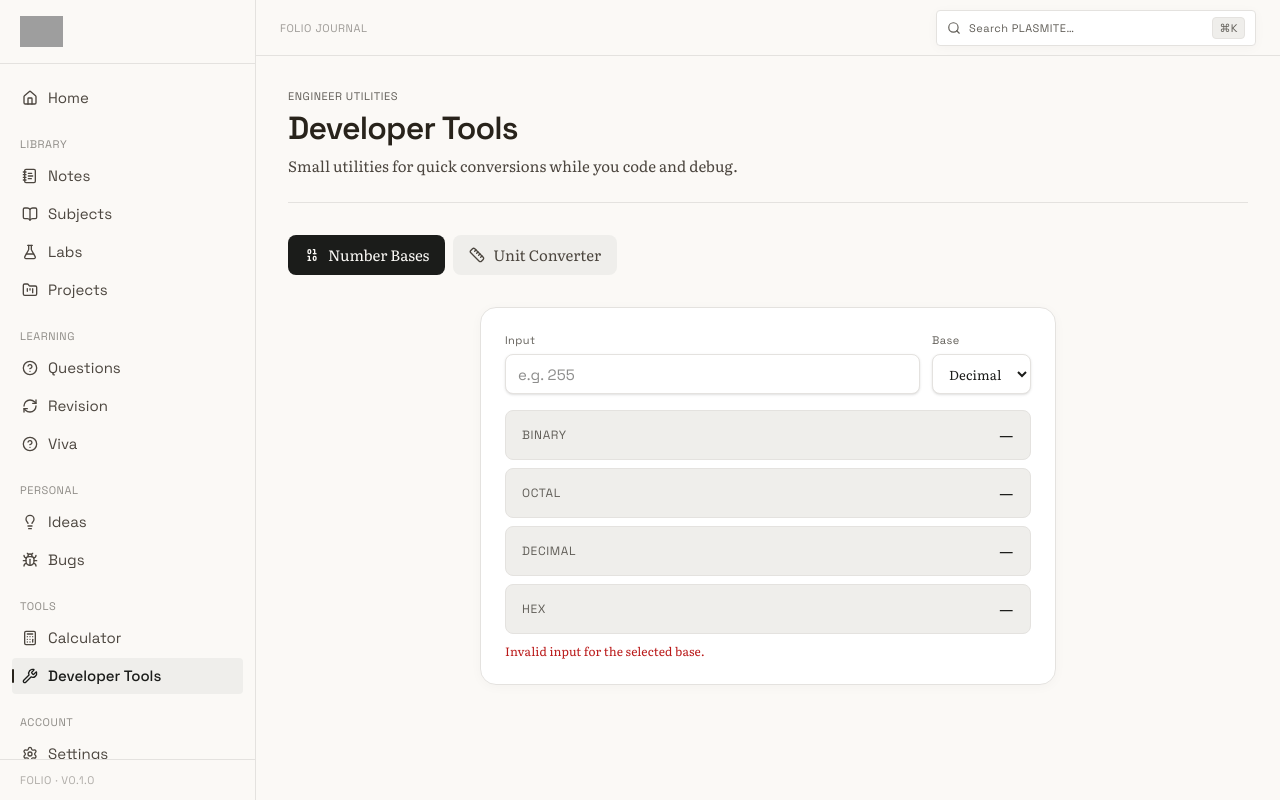
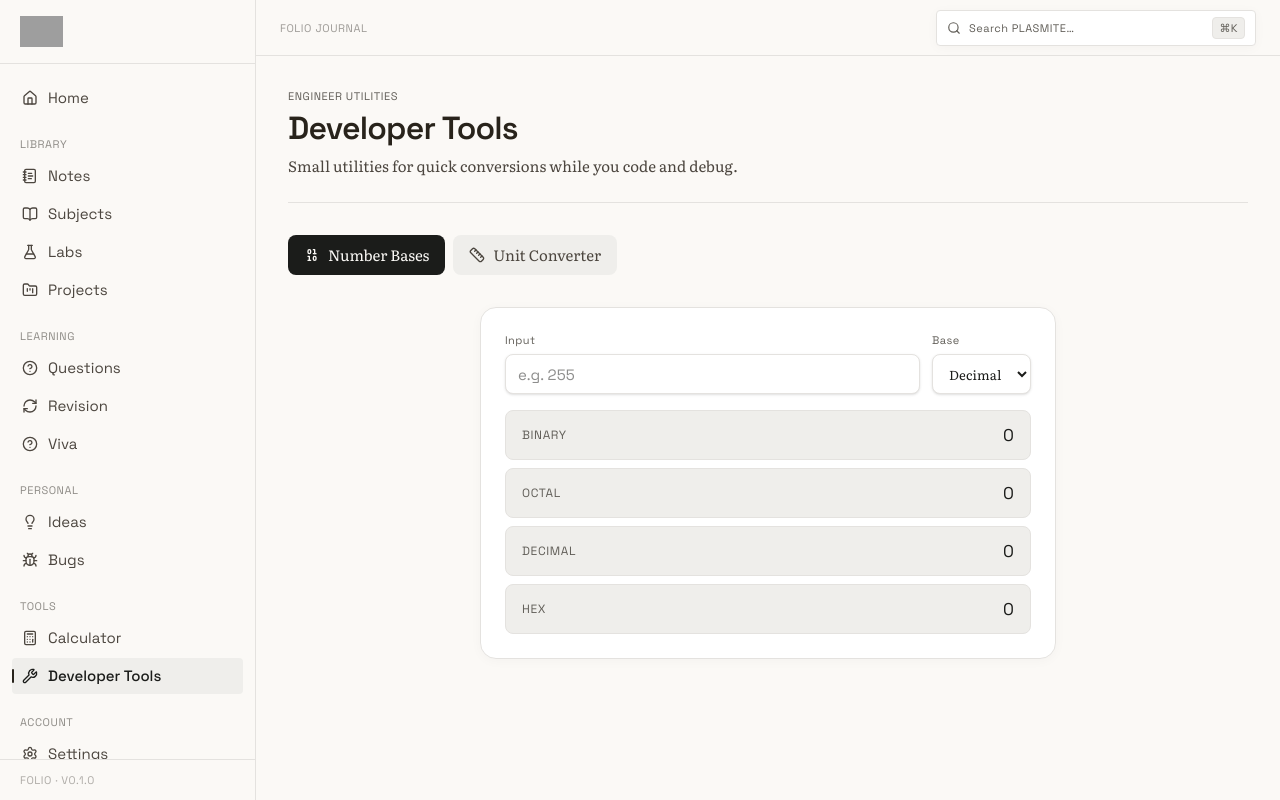
Before and after one commit to bhavithaadabala24-sys/plasmite, a Next.js app: page /tools/developer in a window 1280 px wide. Built offline with nearby package versions, Linux system fonts and the light colour scheme; grey boxes are pictures that could not be loaded.

Commit message:
Fix deploy build errors: module import, setStatus shadowing, type errors, missing env guardrails

```diff
--- a/package.json
+++ b/package.json
@@ -36,5 +36,8 @@
   "keywords": [],
   "author": "",
   "license": "ISC",
-  "type": "module"
+  "type": "module",
+  "engines": {
+    "node": ">=20.9.0"
+  }
 }
--- a/src/app/(app)/bugs/page.tsx
+++ b/src/app/(app)/bugs/page.tsx
@@ -15,7 +15,7 @@ export default async function BugsPage({
 
   let query = supabase
     .from("bugs")
-    .select("id, title, severity, status, symptom, root_cause, remedy, project:projects(name)")
+    .select("id, title, severity, status, symptom, root_cause, remedy, updated_at, project:projects(name)")
     .eq("user_id", user.id);
   if (status) query = query.eq("status", status);
   if (severity) query = query.eq("severity", severity);
@@ -122,7 +122,7 @@ export default async function BugsPage({
                 </div>
                 <div className="flex shrink-0 items-center gap-2">
                   <span
-                    className={`rounded-full px-2.5 py-1 font-display text-code-sm capitalize ${SEVERITY_META[b.severity].className}`}
+                    className={`rounded-full px-2.5 py-1 font-display text-code-sm capitalize ${SEVERITY_META[b.severity as keyof typeof SEVERITY_META].className}`}
                   >
                     {b.severity}
                   </span>
--- a/src/app/(app)/projects/[id]/page.tsx
+++ b/src/app/(app)/projects/[id]/page.tsx
@@ -76,7 +76,7 @@ export default async function ProjectDetailPage({
 
         {(project.technologies ?? []).length > 0 ? (
           <div className="flex flex-wrap gap-1.5">
-            {project.technologies.map((t) => (
+            {project.technologies.map((t: string) => (
               <span
                 key={t}
                 className="rounded-full bg-secondary-container px-2.5 py-1 font-display text-code-sm text-on-secondary-container"
--- a/src/app/(app)/projects/page.tsx
+++ b/src/app/(app)/projects/page.tsx
@@ -82,7 +82,7 @@ export default async function ProjectsPage() {
 
                 {(p.technologies ?? []).length > 0 ? (
                   <div className="flex flex-wrap gap-1.5">
-                    {p.technologies.map((t) => (
+                    {p.technologies.map((t: string) => (
                       <span
                         key={t}
                         className="rounded-full bg-secondary-container px-2 py-0.5 font-display text-code-sm text-on-secondary-container"
--- a/src/app/(app)/projects/project-board.tsx
+++ b/src/app/(app)/projects/project-board.tsx
@@ -49,14 +49,14 @@ export function ProjectBoard({
     await supabase.from("projects").update({ progress: Number(done) }).eq("id", projectId);
   }
 
-  async function setStatus(next: string) {
+  async function updateStatus(next: string) {
     setStatus(next);
     await supabase.from("projects").update({ status: next }).eq("id", projectId);
     router.refresh();
   }
 
   async function toggleTask(task: Task) {
-    const next = task.status === "done" ? "todo" : "done";
+    const next: Task["status"] = task.status === "done" ? "todo" : "done";
     const updated = tasks.map((t) => (t.id === task.id ? { ...t, status: next } : t));
     setTasks(updated);
     await supabase.from("project_tasks").update({ status: next }).eq("id", task.id);
@@ -142,7 +142,7 @@ export function ProjectBoard({
           <select
             id="project-status"
             value={status}
-            onChange={(e) => setStatus(e.target.value)}
+            onChange={(e) => updateStatus(e.target.value)}
             className="h-9 cursor-pointer rounded-lg border border-border bg-surface-container-lowest px-3 font-body text-body-sm text-on-surface shadow-sm focus:border-2 focus:border-ring focus:outline-none"
           >
             {PROJECT_STATUS.map((s) => (
--- a/src/app/(app)/questions/add-question-modal.tsx
+++ b/src/app/(app)/questions/add-question-modal.tsx
@@ -2,7 +2,7 @@
 
 import { useState } from "react";
 import { useRouter } from "next/navigation";
-import { Loader2, Plus } from "lucide-react";
+import { Plus } from "lucide-react";
 
 import { createClient } from "@/lib/supabase/client";
 import { Field, inputField, ModalShell, SubmitButtons } from "@/app/(app)/labs/create-lab-modal";
--- a/src/app/(app)/revision/revision-card.tsx
+++ b/src/app/(app)/revision/revision-card.tsx
@@ -2,7 +2,7 @@
 
 import { useState } from "react";
 import { useRouter } from "next/navigation";
-import { Layers, Plus, RotateCcw, X } from "lucide-react";
+import { Layers, RotateCcw, X } from "lucide-react";
 
 import { createClient } from "@/lib/supabase/client";
 
--- a/src/app/(app)/tools/developer/page.tsx
+++ b/src/app/(app)/tools/developer/page.tsx
@@ -7,7 +7,15 @@ import { PageHeader } from "@/components/layout/page-header";
 
 function parseBase(s: string, base: number): bigint | null {
   try {
-    return BigInt.parseInt(s.trim(), base);
+    const text = s.trim().toUpperCase();
+    if (!text) return BigInt(0);
+    let result = BigInt(0);
+    for (const ch of text) {
+      const digit = parseInt(ch, base);
+      if (Number.isNaN(digit)) return null;
+      result = result * BigInt(base) + BigInt(digit);
+    }
+    return result;
   } catch {
     return null;
   }
@@ -117,7 +125,7 @@ function UnitConverter() {
           <select
             value={kind}
             onChange={(e) => {
-              setKind(e.target.value);
+              setKind(e.target.value as UnitKind);
               setFrom(e.target.value === "mass" ? "kg" : "m");
               setTo(e.target.value === "mass" ? "g" : "cm");
             }}
--- a/src/app/(marketing)/setup/curriculum/page.tsx
+++ b/src/app/(marketing)/setup/curriculum/page.tsx
@@ -2,7 +2,7 @@ import Link from "next/link";
 import { ArrowLeft } from "lucide-react";
 
 import { requireUser } from "@/lib/db";
-import { SetupCurriculumForm } from "./setup-curriculum-form";
+import { SetupCurriculumForm } from "../setup-curriculum-form";
 
 export default async function SetupCurriculumPage() {
   const { supabase, user } = await requireUser();
--- a/src/app/(marketing)/setup/setup-curriculum-form.tsx
+++ b/src/app/(marketing)/setup/setup-curriculum-form.tsx
@@ -2,7 +2,7 @@
 
 import { useState } from "react";
 import { useRouter } from "next/navigation";
-import { ArrowRight, BookOpen, Check, Loader2, Plus, X } from "lucide-react";
+import { ArrowRight, BookOpen, Check, Loader2, Plus } from "lucide-react";
 
 import { createClient } from "@/lib/supabase/client";
 
```
Also changed, not shown: vercel.json (added), 2 other files (tests, documents, lock files or other folders).
